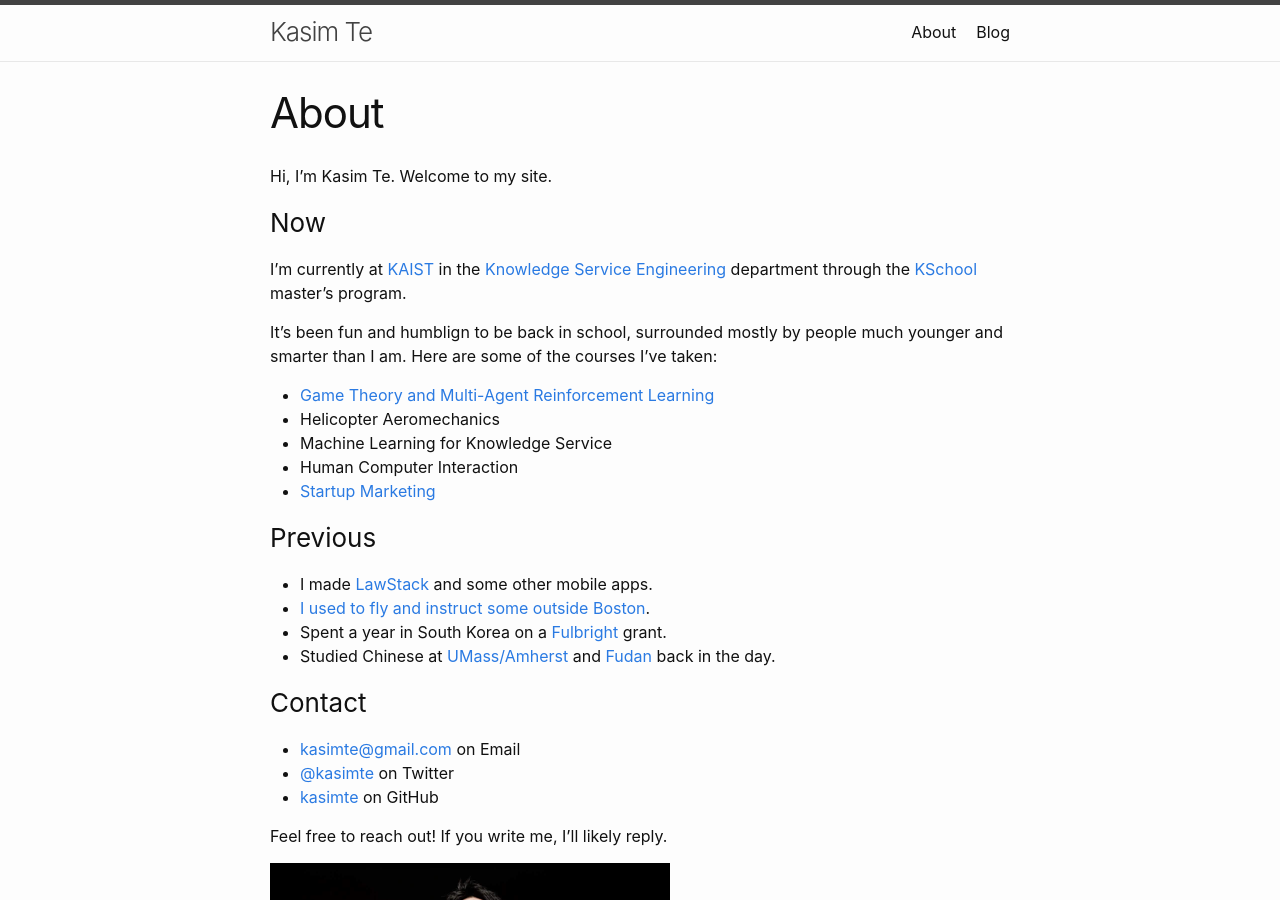
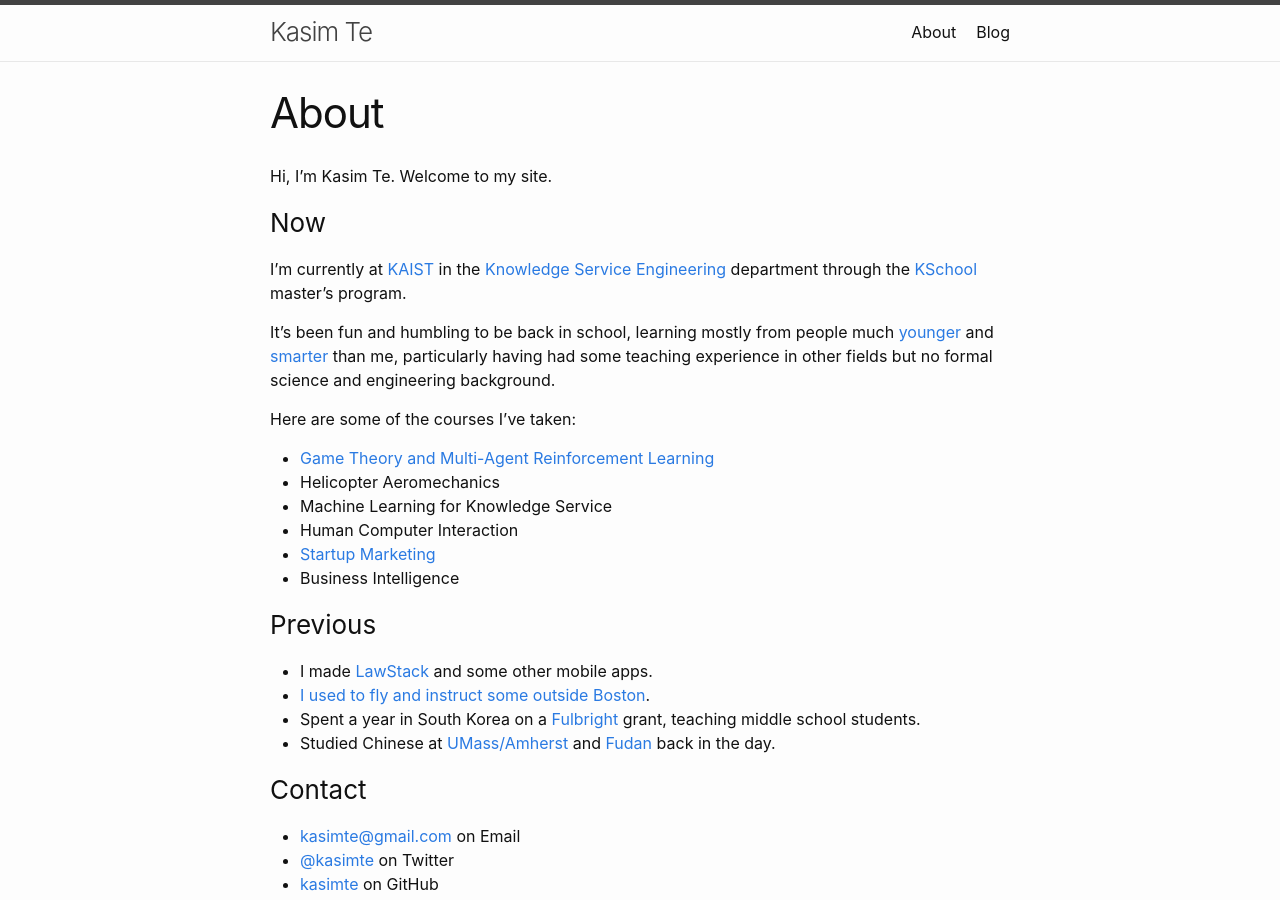
Before and after one commit to kasimte/kasimte.github.io, a Jekyll site: the page built from about.md, in a window 1280 px wide and 900 px high. Built offline with Jekyll 4.4.1, drawn with Linux system fonts in a browser that asks for light colours.

Commit message:
Update about.

```diff
--- a/about.md
+++ b/about.md
@@ -13,21 +13,28 @@ the [Knowledge Service Engineering](https://kse.kaist.ac.kr/)
 department through the [KSchool](https://kschool.kaist.ac.kr/)
 master's program.
 
-It's been fun and humblign to be back in school, surrounded mostly by
-people much younger and smarter than I am. Here are some of the
-courses I've taken:
+It's been fun and humbling to be back in school, learning mostly from
+people
+much
+[younger](https://www.linkedin.com/in/gauvain-marseille-409ab1152/)
+and [smarter](https://github.com/Zymrael) than me, particularly having
+had some teaching experience in other fields but no formal science and
+engineering background.
+
+Here are some of the courses I've taken:
 
 * [Game Theory and Multi-Agent Reinforcement Learning](https://github.com/Jkparkaist/IE801)
 * Helicopter Aeromechanics
 * Machine Learning for Knowledge Service
 * Human Computer Interaction
 * [Startup Marketing](https://sites.google.com/view/startupmarketing/KEI540)
+* Business Intelligence
 
 ### Previous
 
 * I made [LawStack](https://www.lawstack.com) and some other mobile apps.
 * [I used to fly and instruct some outside Boston](/flying).
-* Spent a year in South Korea on a [Fulbright](http://www.fulbright.or.kr/) grant.
+* Spent a year in South Korea on a [Fulbright](http://www.fulbright.or.kr/) grant, teaching middle school students.
 * Studied Chinese at [UMass/Amherst](http://www.umass.edu) and [Fudan](https://www.fudan.edu.cn/en/) back in the day.
 
 ### Contact
```
